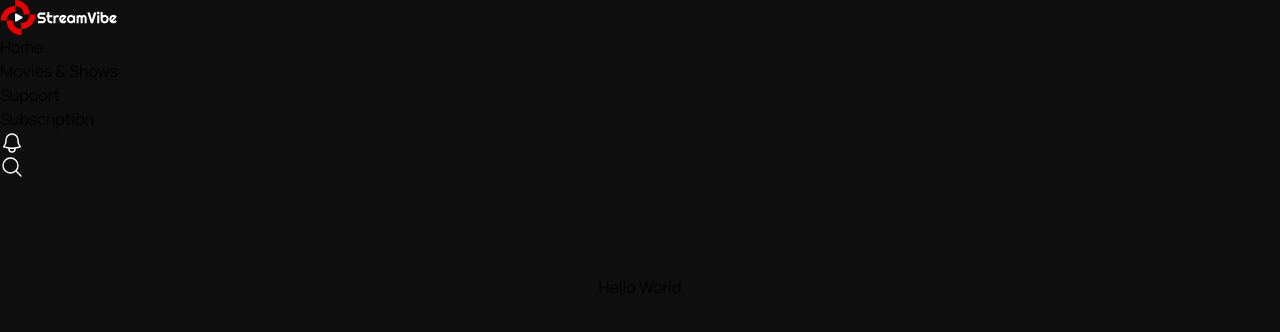
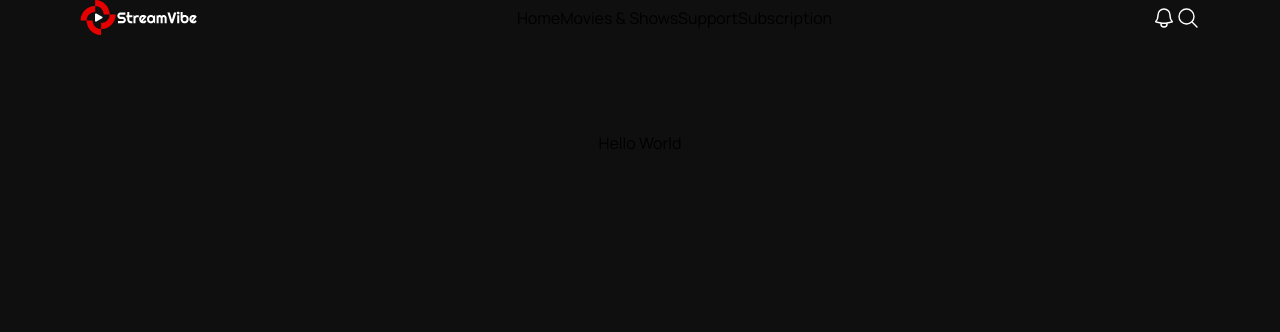
Before and after one commit to Makay131/stream-vibe, a Next.js app: page / in a window 1280 px wide. Shown: the top 332 px of the page. Built offline with nearby package versions, Linux system fonts and the light colour scheme.

Commit message:
styling header

```diff
--- a/src/app/layout.tsx
+++ b/src/app/layout.tsx
@@ -19,7 +19,7 @@ export default function RootLayout({
 }) {
   return (
     <html lang="en">
-      <body className={`${manrope.className} bg-vibe-black-06`}>
+      <body className={`${manrope.className} bg-vibe-black-06 px-4 lg:px-20 2xl:px-[162px]`}>
         <Header />
         {children}
       </body>
--- a/src/components/header/header.tsx
+++ b/src/components/header/header.tsx
@@ -4,13 +4,13 @@ import NavLinks from "./navbar/navbar";
 
 export default function Header() {
   return (
-    <header>
+    <header className="flex justify-between items-center">
       <Logo />
       <NavLinks />
-      <>
+      <span className="flex items-center">
         <DynamicIcon svgName="bell" twClass="w-6 h-6 cursor-pointer" />
         <DynamicIcon svgName="search" twClass="w-6 h-6" />
-      </>
+      </span>
     </header>
   )
 }
--- a/src/components/header/navbar/navbar.tsx
+++ b/src/components/header/navbar/navbar.tsx
@@ -3,14 +3,12 @@ import Link from "next/link";
 export default function NavLinks() {
     const { navLinks } = headerConfig;
     return (
-        <nav>
-            <ul>
-            {navLinks.map(link => (
-                <Link key={link.key} href={link.path}>
-                    <li >{link.name}</li>
-                </Link>
-            ))}
+            <ul className="flex items-center">
+                {navLinks.map(link => (
+                    <Link key={link.key} href={link.path}>
+                        <li >{link.name}</li>
+                    </Link>
+                ))}
             </ul>
-        </nav>
     )
 }
--- a/src/ui/icons/bell.tsx
+++ b/src/ui/icons/bell.tsx
@@ -1,4 +1,4 @@
-export default function Bell({twClass}: {twClass: string}) {
+export default function BellIcon({twClass}: {twClass: string}) {
     return (
             <svg className={twClass} viewBox="0 0 24 24" fill="none" xmlns="http://www.w3.org/2000/svg">
                 <path d="M14.8569 17.0817C16.7514 16.857 18.5783 16.4116 20.3111 15.7719C18.8743 14.177 17.9998 12.0656 17.9998 9.75V9.04919C17.9999 9.03281 18 9.01641 18 9C18 5.68629 15.3137 3 12 3C8.68629 3 6 5.68629 6 9L5.9998 9.75C5.9998 12.0656 5.12527 14.177 3.68848 15.7719C5.4214 16.4116 7.24843 16.857 9.14314 17.0818M14.8569 17.0817C13.92 17.1928 12.9666 17.25 11.9998 17.25C11.0332 17.25 10.0799 17.1929 9.14314 17.0818M14.8569 17.0817C14.9498 17.3711 15 17.6797 15 18C15 19.6569 13.6569 21 12 21C10.3431 21 9 19.6569 9 18C9 17.6797 9.05019 17.3712 9.14314 17.0818" stroke="white" strokeWidth="1.5" strokeLinecap="round" strokeLinejoin="round"/>
--- a/src/ui/icons/search.tsx
+++ b/src/ui/icons/search.tsx
@@ -1,4 +1,4 @@
-export default function Bell({twClass}: {twClass: string}) {
+export default function SearchIcon({twClass}: {twClass: string}) {
     return (
             <svg className={twClass} viewBox="0 0 34 34" fill="none" xmlns="http://www.w3.org/2000/svg">
                 <path d="M29.75 29.75L22.388 22.388M22.388 22.388C24.3108 20.4653 25.5 17.809 25.5 14.875C25.5 9.00697 20.743 4.25 14.875 4.25C9.00697 4.25 4.25 9.00697 4.25 14.875C4.25 20.743 9.00697 25.5 14.875 25.5C17.809 25.5 20.4653 24.3108 22.388 22.388Z" stroke="white" strokeWidth="2" strokeLinecap="round" strokeLinejoin="round"/>
```
